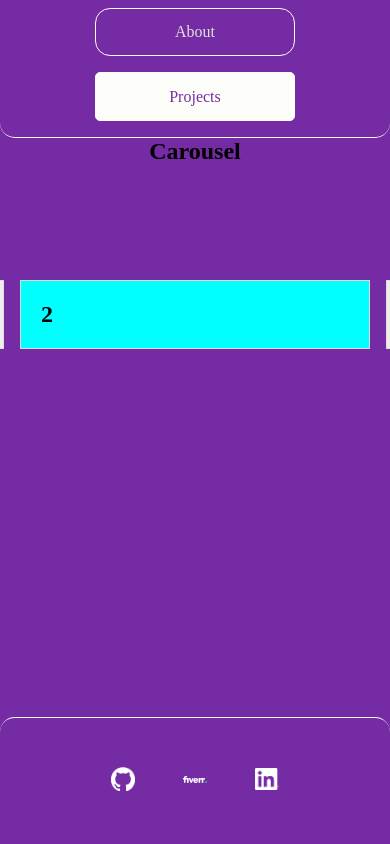
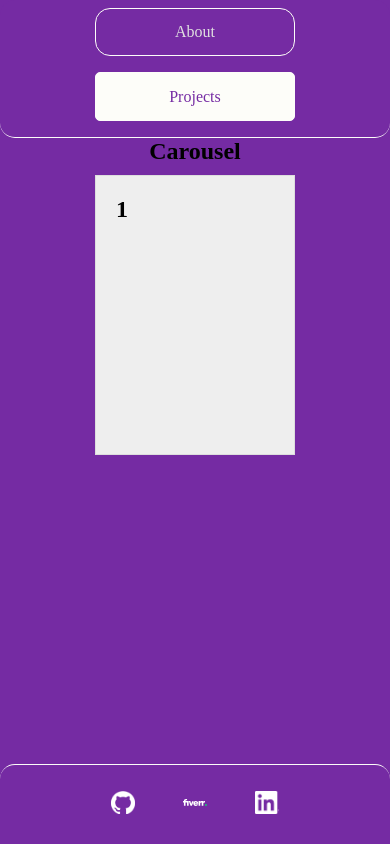
Before and after one commit to HakkimRN/portfolio, a React (Vite) app: page /projects in a window 390 px wide. Built offline with nearby package versions, Linux system fonts and the light colour scheme.

Commit message:
Responsive Carousal

```diff
--- a/src/components/About.jsx
+++ b/src/components/About.jsx
@@ -14,7 +14,7 @@ const About = () => {
   }, []);
 
   return (
-    <>
+    <nav>
       <div className="body">
         <span className={step >= 1 ? "show" : ""}>Hey,</span>
         <h3 className={step >= 2 ? "show" : ""}>I'm Hakkim Naina</h3>
@@ -31,7 +31,7 @@ const About = () => {
           <i className="btn-text">Check Out My Projects </i>➜
         </Link>
       </div>
-    </>
+    </nav>
   );
 };
 
--- a/src/components/Projects.jsx
+++ b/src/components/Projects.jsx
@@ -14,6 +14,9 @@ const Projects = () => {
         <li>
           <h1>3</h1>
         </li>
+        <li>
+          <h1>4</h1>
+        </li>
       </ul>
     </nav>
   );
--- a/src/index.css
+++ b/src/index.css
@@ -3,7 +3,7 @@ body {
     overflow-x: hidden;
 }
 
-* {
+*,*::before,*::after {
     box-sizing: border-box;
     margin: 0;
     padding: 0;
@@ -52,7 +52,7 @@ body {
 }
 
 .body span {
-    font-size: 2rem;
+    font-size: 2.5rem;
     font-weight: 600;
     margin-bottom: 1.5rem;
     text-align: center;
@@ -105,7 +105,6 @@ body {
     align-items: center;
     justify-content: center;
     gap: 1rem;
-    bottom: 0;
     /* ma */
     bottom: 0;
     width: 100%;
@@ -249,8 +248,6 @@ body {
     transform: translateX(0);
 }
 
-
-
 .carousel {
     display: flex;
     flex-direction: column;
@@ -261,22 +258,27 @@ body {
 ul {
     width: 100vw;
     height: 300px;
-    padding: 20px;
-    display: flex;
-    justify-content: center;
-    align-items: center;
-    gap: 4vw;
+    padding: 10px;
+
     overflow-x: scroll;
     scroll-snap-type: x mandatory;
+
+    columns: 1;
+    text-align: center;
 }
 
 li {
     list-style-type: none;
+
+    display: inline-block;
+    height: 100%;
+    width: 200px;
+
     background-color: #eeeeee;
     border: 1px solid #dddddd;
     padding: 20px;
-    flex: 0 0 100%;
-    scroll-snap-align: center;
+    margin: 0 10px;
+    text-align: left;
 }
 
 li:nth-child(even) {
@@ -297,13 +299,6 @@ li:nth-child(even) {
         margin-bottom: 0.5rem;
     }
 
-    .body {
-        text-align: left;
-        padding-bottom: 5rem;
-        padding-left: 1rem;
-        margin-top: 6rem;
-    }
-
     .body h3 {
         font-size: 3rem;
     }
@@ -312,11 +307,8 @@ li:nth-child(even) {
         font-size: 1.5rem;
     }
 
-    .sidebar-nav {
-        width: auto;
-        height: auto;
-        background: none;
-        position: relative;
+    .sidebar {
+        height: 5rem;
+    }
 
-    }
 }
```
